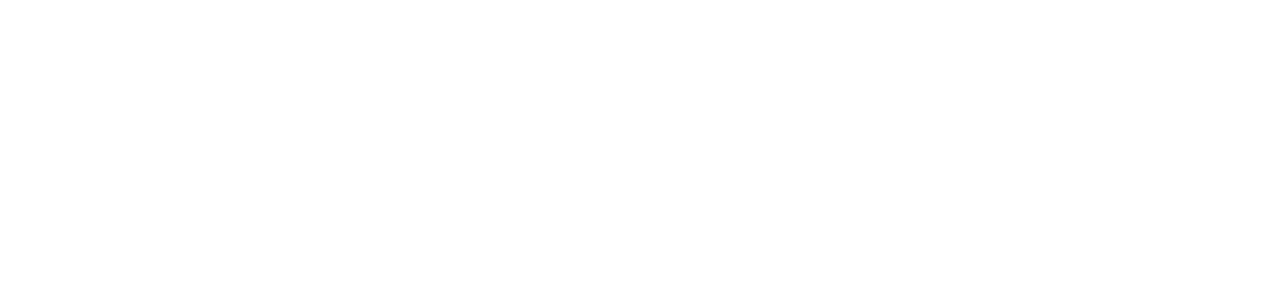
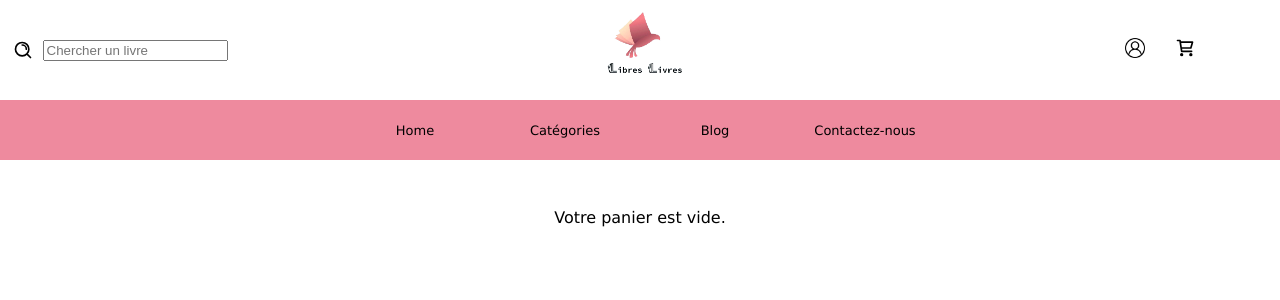
Before and after one commit to a3lachi/libreslivres, a React (Create React App) app: page /cart in a window 1280 px wide. Before the commit this address had no page. Shown: the top 300 px of the page. Built offline with nearby package versions, Linux system fonts and the light colour scheme.

Commit message:
added cart page

```diff
--- a/src/App.js
+++ b/src/App.js
@@ -3,6 +3,7 @@ import { BrowserRouter as Router, Routes, Route } from 'react-router-dom';
 import Home from './pages/Home';
 import Signin from './pages/Signin';
 import Signup from './pages/Signup';
+import Cart from './pages/Cart';
 
 function App() {
   return (
@@ -13,6 +14,8 @@ function App() {
         <Route exact path="/profil" element={<Signin />} />
 
         <Route exact path="/signup" element={<Signup />} />
+
+        <Route exact path="/cart" element={<Cart />} />
       </Routes>
     </Router>
   );
--- a/src/index.css
+++ b/src/index.css
@@ -7,4 +7,5 @@ body {
 html, body {
     max-width: 100%;
     overflow-x: hidden;
+    font-family: Verdana, Geneva, Tahoma, sans-serif;
 }
--- /dev/null
+++ b/src/pages/Cart.js
@@ -0,0 +1,22 @@
+import styles from './Cart.module.css';
+import Navbar from "../components/Navbar";
+import NavbarTwo from "../components/NavbarTwo";
+
+const Cart = () => {
+
+
+    return(
+        <>
+            <Navbar/>
+            <NavbarTwo/>
+            <div className={styles.container}>
+                Votre panier est vide.
+
+            </div>
+
+        </>
+    )
+
+}
+
+export default Cart ;
--- /dev/null
+++ b/src/pages/Cart.module.css
@@ -0,0 +1,8 @@
+
+.container {
+    display: flex;
+    justify-content: center;
+    align-items: center;
+    flex-direction: column;
+    margin-top: 3rem;
+}
```
